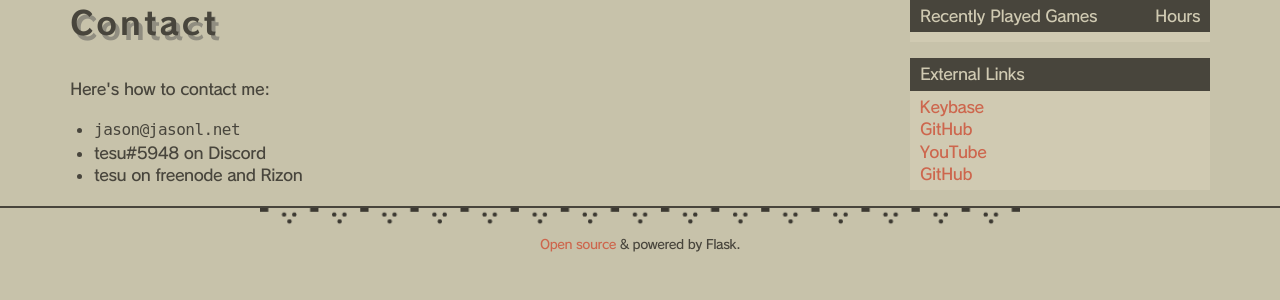
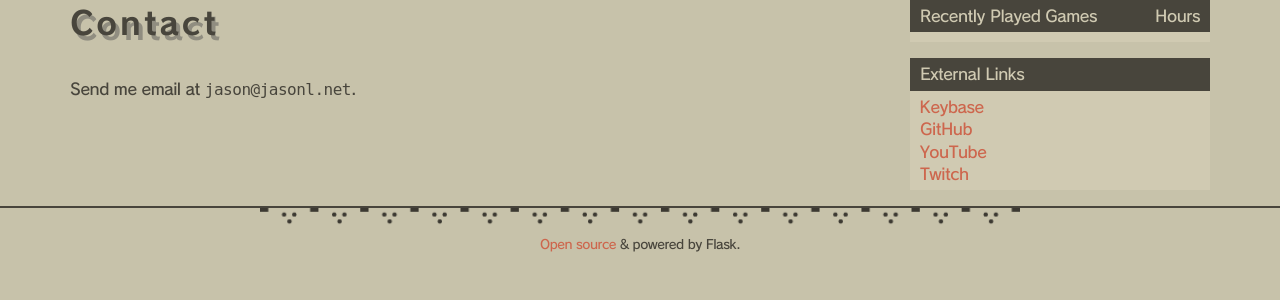
Before and after one commit to tesu/website, a Flask app: page /contact in a window 1280 px wide. Shown: the part 88-388 px from the top of the page. Run offline with Flask 2, Linux system fonts and the light colour scheme; data that the repository does not hold is empty.

Commit message:
minor fixes

```diff
--- a/tesu/templates/contact.html
+++ b/tesu/templates/contact.html
@@ -1,10 +1,5 @@
 {% extends 'base.html' %}
 {% block content %}
             <h1>Contact</h1>
-            <p>Here's how to contact me:
-            <ul>
-                <li><span class=addr>jason</span>
-                <li>tesu#5948 on Discord
-                <li>tesu on freenode and Rizon
-            </ul>
+            <p>Send me email at <span class=addr>jason</span>.
 {% endblock %}
--- a/tesu/templates/sidebar.html
+++ b/tesu/templates/sidebar.html
@@ -17,7 +17,7 @@
                     <li title=Keybase><a href="https://keybase.io/tesu">Keybase</a>
                     <li title=GitHub><a href="https://github.com/tesu">GitHub</a>
                     <li title=YouTube><a href="https://youtube.com/3edgy6u">YouTube</a>
-                    <li title=Twitch><a href="https://twitch.tv/tesu">GitHub</a>
+                    <li title=Twitch><a href="https://twitch.tv/tesu">Twitch</a>
                 </ul>
             </div>
         </aside>
```
